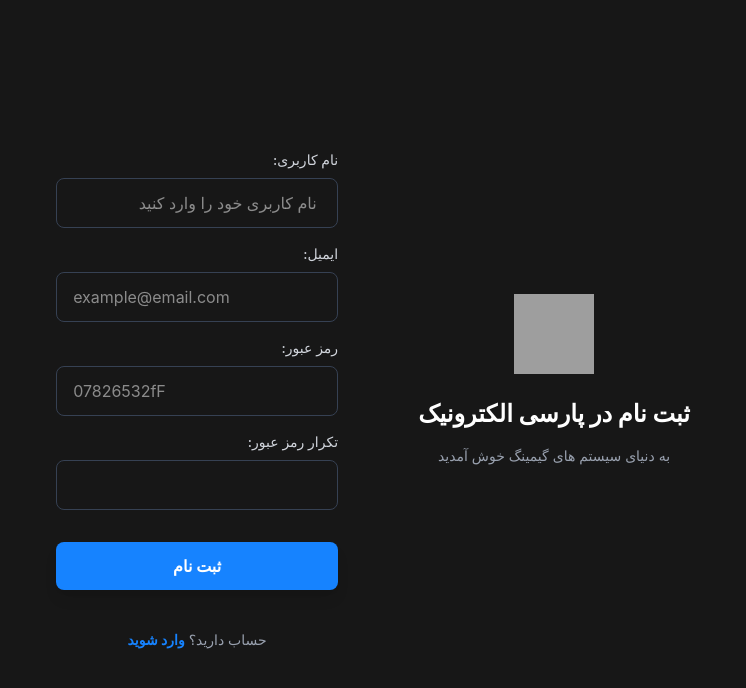
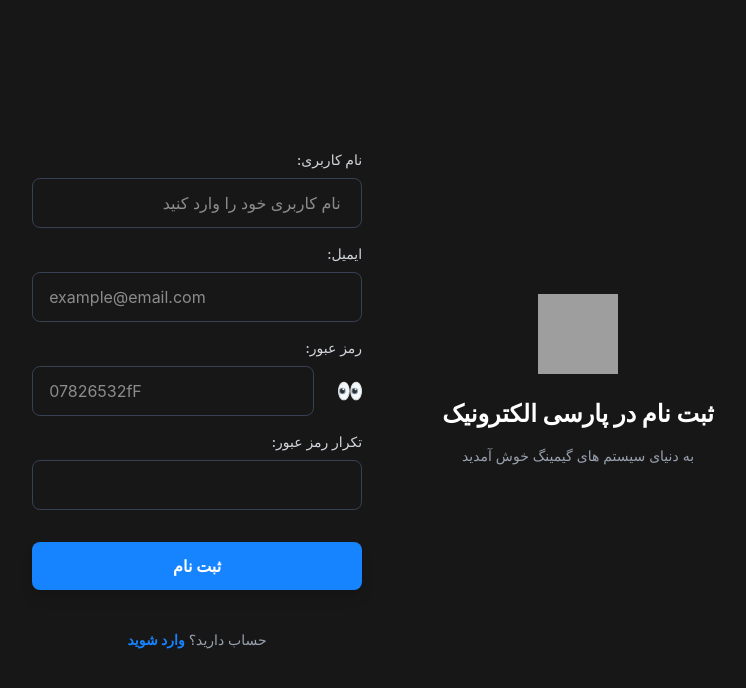
Before and after one commit to pedrammm068/ParsiElectronic, a website: page html/register.html in a window 1280 px wide. Shown: the whole page, without its empty margins (267-1013 px from the left). Drawn offline with Linux system fonts and the light colour scheme; grey boxes are pictures that could not be loaded.

Commit message:
end  reghtml loginhtml - js debug

```diff
--- a/Js/registerLogin.js
+++ b/Js/registerLogin.js
@@ -25,7 +25,7 @@ showError(ermas , "لطفا فیلد ها را پر کنید")
 return
 }
 
-if(userP.length < 8) {
+if(userP.length < 8 || userP.length >= 22) {
 showError(ermas , "رمز عبور حداقل باید 8 کارکتر باشه")
 return
 }
--- a/html/register.html
+++ b/html/register.html
@@ -29,7 +29,7 @@
 
     <label class="text-sm font-medium block text-gray-300 mb-2">نام کاربری:</label>
 <input class="w-full bg-[#171717] text-white border border-gray-700 rounded-lg px-4 py-3" type="text"
- id="regUserN" placeholder=" نام کاربری خود را وارد کنید" required>
+ id="regUserN" maxlength="12" placeholder=" نام کاربری خود را وارد کنید" required>
 
 </div>
 
@@ -47,10 +47,18 @@
 
  <div>
      <label class=" text-sm font-medium block text-gray-300 mb-2">رمز عبور:</label>
- <input type="password" id="regUserP" required minlength="8"
+     <div class="flex text-center justify-center gap-6 items-center">
+      <button type="button" class="togell">
+            <svg xmlns="http://www.w3.org/2000/svg" xmlns:xlink="http://www.w3.org/1999/xlink" width="24px" height="24px" viewBox="0 0 36 36" aria-hidden="true" role="img" class="iconify iconify--twemoji" preserveAspectRatio="xMidYMid meet"><ellipse fill="#F5F8FA" cx="8.828" cy="18" rx="7.953" ry="13.281"/><path fill="#E1E8ED" d="M8.828 32.031C3.948 32.031.125 25.868.125 18S3.948 3.969 8.828 3.969S17.531 10.132 17.531 18s-3.823 14.031-8.703 14.031zm0-26.562C4.856 5.469 1.625 11.09 1.625 18s3.231 12.531 7.203 12.531S16.031 24.91 16.031 18S12.8 5.469 8.828 5.469z"/><circle fill="#8899A6" cx="6.594" cy="18" r="4.96"/><circle fill="#292F33" cx="6.594" cy="18" r="3.565"/><circle fill="#F5F8FA" cx="7.911" cy="15.443" r="1.426"/><ellipse fill="#F5F8FA" cx="27.234" cy="18" rx="7.953" ry="13.281"/><path fill="#E1E8ED" d="M27.234 32.031c-4.88 0-8.703-6.163-8.703-14.031s3.823-14.031 8.703-14.031S35.938 10.132 35.938 18s-3.824 14.031-8.704 14.031zm0-26.562c-3.972 0-7.203 5.622-7.203 12.531c0 6.91 3.231 12.531 7.203 12.531S34.438 24.91 34.438 18S31.206 5.469 27.234 5.469z"/><circle fill="#8899A6" cx="25" cy="18" r="4.96"/><circle fill="#292F33" cx="25" cy="18" r="3.565"/><circle fill="#F5F8FA" cx="26.317" cy="15.443" r="1.426"/></svg>
+</button>
+
+ <input type="password" id="regUserP" required minlength="8" maxlength="22"
             class="w-full bg-[#171717] text-white border border-gray-700 rounded-lg px-4 py-3"
             placeholder="07826532fF" dir="ltr" />
-</div>
+
+
+     </div>
+ </div>
 
 
   <div>
```
